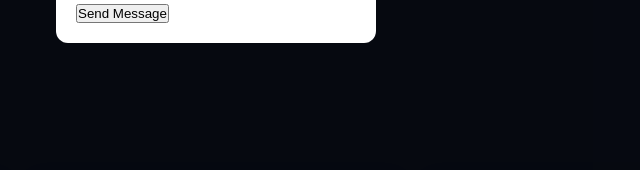
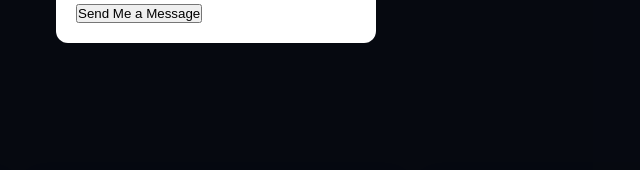
Before and after one commit to wingman-mosh/web-portfolio, a plain HTML site: page index.html in a window 1280 px wide. Both pictures are taken after a click on the link "Contact". Shown: the part 489-659 px from the top of the page, 424-1064 px from the left. Drawn offline with nearby package versions, Linux system fonts and the light colour scheme; files whose address does not match are found by name.

Commit message:
Update index.html

```diff
--- a/index.html
+++ b/index.html
@@ -124,7 +124,7 @@
             <input type="text" placeholder="Your Name" required>
             <input type="email" placeholder="Your Email" required>
             <textarea placeholder="Your Message"></textarea>
-            <button type="submit">Send Message</button>
+            <button type="submit">Send Me a Message</button>
         </form>
     </div>
 </div>
```
